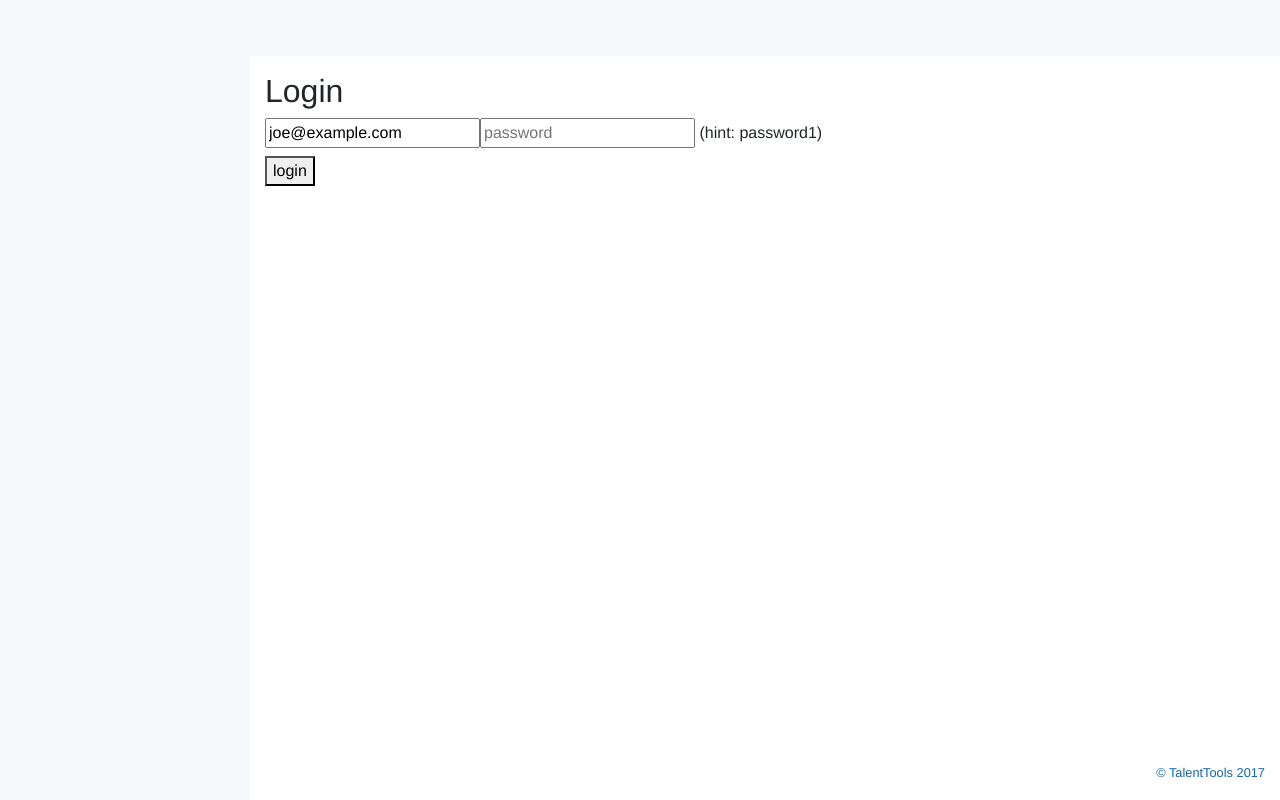
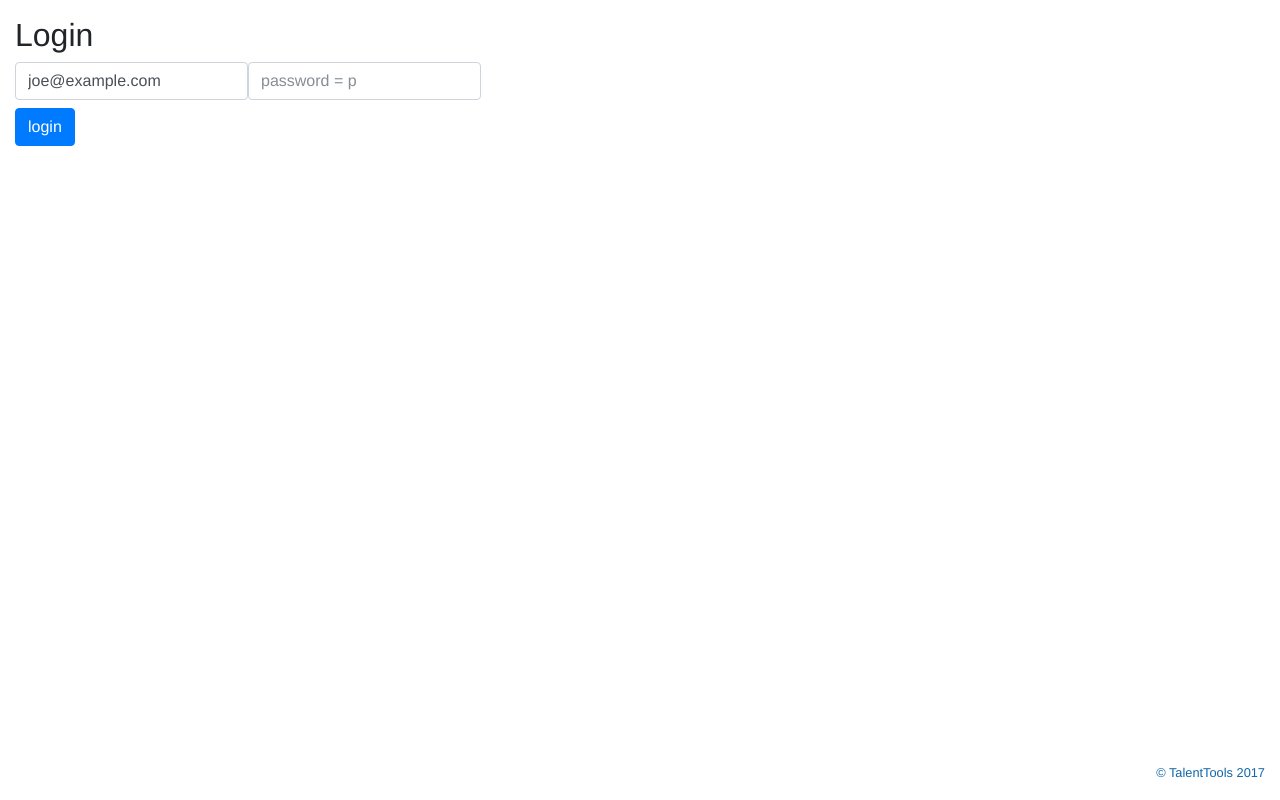
Before and after one commit to HansyEs/back-front-platform, a Vue app in the folder frontend/: page /login in a window 1280 px wide. Built offline with nearby package versions, Linux system fonts and the light colour scheme.

Commit message:
#12 work in progress

```diff
--- a/frontend/src/App.vue
+++ b/frontend/src/App.vue
@@ -1,6 +1,6 @@
 <template>
 
-  <div id="app" class="talentooAdmin" >
+  <div id="app" class="talentooAdmin" v-bind:class="{ loginView: !isLoggedIn }">
 
     <!-- TO DO => if(user.auth()) -> v-if -->
     <navbar></navbar>
@@ -40,6 +40,21 @@ export default {
     }
   },
 
+  computed: {
+    /*
+    isLoggedIn() {
+      var getterAuthState = this.$store.state.auth.isLoggedIn;
+      //console.log(this.$store.state.auth.isLoggedIn)
+      return getterAuthState;
+    }
+    */
+    isLoggedIn: function () {
+      var getterAuthState = this.$store.state.auth.isLoggedIn;
+      //console.log(this.$store.state.auth.isLoggedIn)
+      return getterAuthState;
+    }
+  },
+
   created: function(){
 
   }
--- a/frontend/src/auth/auth.js
+++ b/frontend/src/auth/auth.js
@@ -1,6 +1,5 @@
 // AUTH helper
 /* globals localStorage */
-
 import store from '@/store/store'
 
 export default {
--- a/frontend/src/components/Login.vue
+++ b/frontend/src/components/Login.vue
@@ -1,14 +1,14 @@
 <template>
-  <div class="container-fluid">
+  <div id="login-view" class="container-fluid">
     <h2>Login</h2>
 
     <p v-if="$route.query.redirect">
       You need to login first.
     </p>
-    <form @submit.prevent="login">
-      <label><input v-model="email" placeholder="email"></label>
-      <label><input v-model="pass" placeholder="password" type="password"></label> (hint: password1)<br>
-      <button type="submit">login</button>
+    <form class="" @submit.prevent="login">
+      <label><input class="form-control" v-model="email" placeholder="email"></label>
+      <label><input class="form-control" v-model="pass" placeholder="password = p" type="password"></label><br>
+      <button class="btn btn-primary" type="submit">login</button>
       <p v-if="error" class="error">Bad login information</p>
     </form>
 
@@ -65,6 +65,5 @@ export default {
 <!-- If not used please comment -->
 <!--
 <style lang="scss" scoped>
-/* LOGIN SCOPED STYLES */
 </style>
 -->
--- a/frontend/src/components/navbar.vue
+++ b/frontend/src/components/navbar.vue
@@ -164,9 +164,9 @@ export default {
 
   computed: {
     isLoggedIn() {
-      var getterAuthState = this.$store.state.auth.isLoggedIn;
+      var getAuthState = this.$store.state.auth.isLoggedIn;
       //console.log(this.$store.state.auth.isLoggedIn)
-      return getterAuthState;
+      return getAuthState;
     }
   },
 
@@ -174,7 +174,7 @@ export default {
     logout() {
       this.$store.dispatch('auth/logout');
       if(!this.isLoggedIn){
-        this.$router.replace('/login');
+        this.$router.replace('/login'); // If auth state false redirect to login
       }
     }
   }
--- a/frontend/src/components/user-sidebar.vue
+++ b/frontend/src/components/user-sidebar.vue
@@ -39,7 +39,7 @@ export default {
 
   computed: {
     user () {
-      console.log("Auth User Info =",this.$store.state.auth.userInfo)
+      //console.log("Auth User Info =",this.$store.state.auth.userInfo)
       return this.$store.state.auth.userInfo; // from -> ./store/module/auth
     }
   },
--- a/frontend/src/custom.scss
+++ b/frontend/src/custom.scss
@@ -12,10 +12,40 @@
 
 	&.talentooAdmin {
 
+
+		&.loginView {
+
+			.content-wrapper {
+
+				margin-left: 0;
+				width: 100%;
+				margin-top: -56px;
+				min-height: calc(100vh - 56px);
+
+			}
+
+			footer {
+				width: 100%;
+				margin-left: 0;
+				.container {
+					max-width: 100%;
+				}
+			}
+
+		}
+
 		a {
 
 			&:hover {
 				text-decoration: none;
+			}
+
+		}
+
+		button {
+
+			&:hover {
+				cursor: pointer !important;
 			}
 
 		}
--- a/frontend/src/store/store.js
+++ b/frontend/src/store/store.js
@@ -4,7 +4,6 @@ import Vuex from 'vuex';
 Vue.use(Vuex);
 
 // STORE EXAMPLES
-
 const state = {
     count: 0 //
 };
```
Also changed, not shown: frontend/src/store/modules/auth.js (+5 -2 lines).
